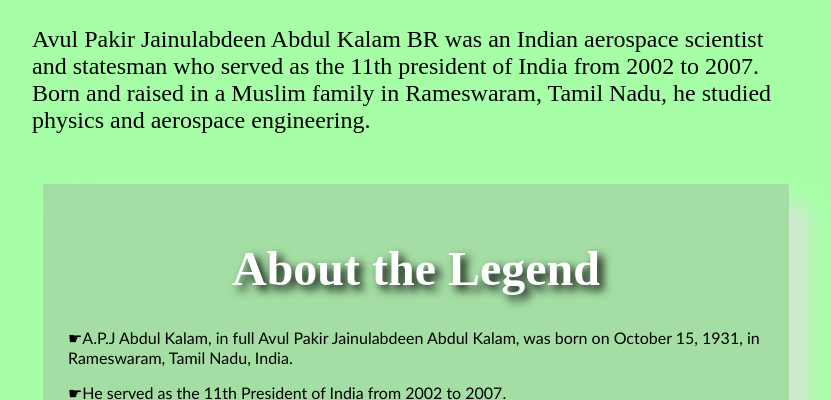
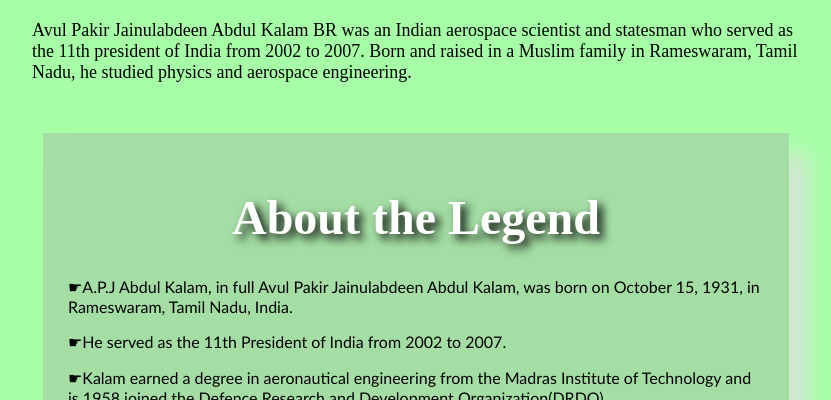
Before and after one commit to niti2601/APJ-Abdul-Kalam, a plain HTML site: page index.html in a window 1280 px wide. Shown: the part 700-1100 px from the top of the page, without its empty margins (224-1055 px from the left). Drawn offline with Linux system fonts and the light colour scheme.

Commit message:
Update style.css

```diff
--- a/style.css
+++ b/style.css
@@ -18,7 +18,7 @@ body{
 }
 
 .title-details{
-    font-size: 1.5rem;
+    font-size: 18px;
     font-family: 'Times New Roman', Times, serif;
 }
 
```
